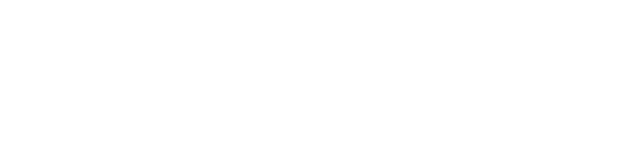
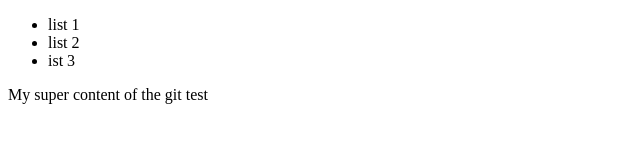
Before and after one commit to chungyh29/batch11, a plain HTML site: page index.html in a window 1280 px wide. Shown: the whole page, without its empty margins (0-640 px from the left). Drawn offline with Linux system fonts and the light colour scheme.

Commit message:
modification on index

```diff
--- a/index.html
+++ b/index.html
@@ -1,7 +1,22 @@
 <!DOCTYPE html>
     <html>
 	<head>
+		<meta charset='utf-8'>
+		<title>My test of GIT</title>
 	</head>
 	<body>
+		<div>
+			<nav>
+				<ul>
+					<li>list 1</li>
+					<li>list 2</li>
+					<li>ist 3</li>
+
+				</ul>
+			</nav>
+		</div>
+		<div>
+			My super content of the git test
+		</div>
 	</body>
 </html>
```
